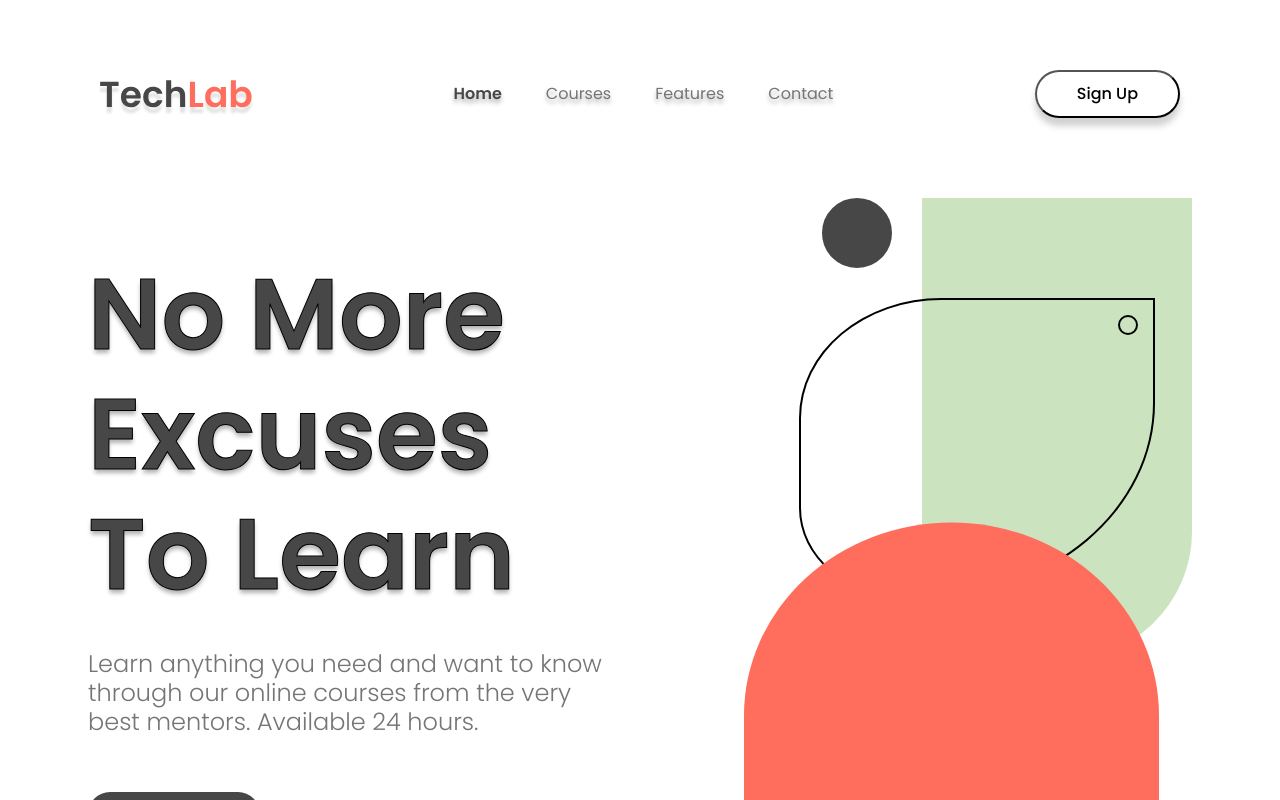
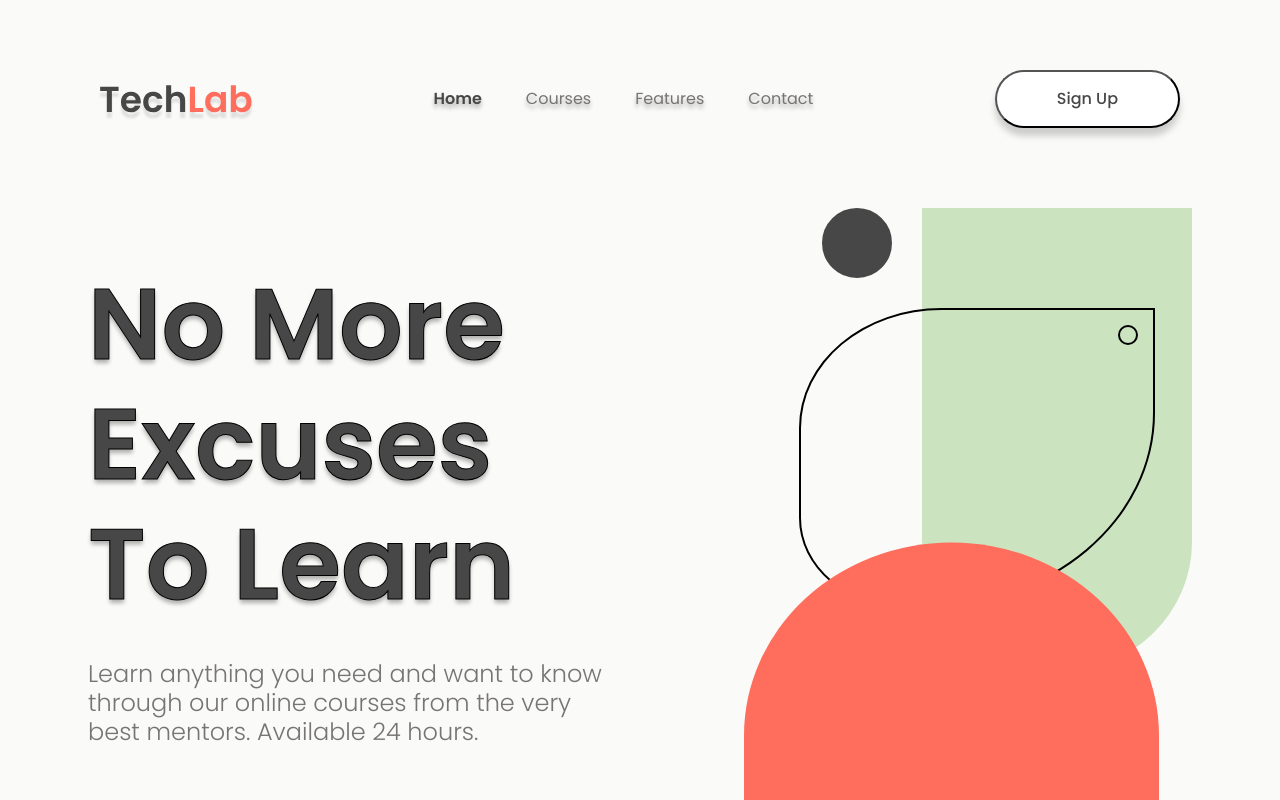
Before and after one commit to lefterisgiannaros/techlab-ui, a React (Create React App) app: page / in a window 1280 px wide. Shown: the top 800 px of the page. Built offline with nearby package versions, Linux system fonts and the light colour scheme.

Commit message:
css fixes

```diff
--- a/src/App.css
+++ b/src/App.css
@@ -1,15 +1,16 @@
 body {
   font-family: "Poppins", sans-serif !important;
+  background-color: #fafaf8 !important;
 }
 
 .btn-curved {
   border-radius: 40px;
-  padding: 10px 40px;
+  padding: 15px 60px;
   font-weight: 500;
 }
 .btn-white {
   background: white;
-  color: black;
+  color: #474747;
   box-shadow: 0 8px 6px rgba(102, 102, 102, 0.3);
 }
 .btn-darkgrey {
@@ -56,7 +57,7 @@ body {
   height: 20px;
   background-color: #474747;
   border-radius: 50%;
-  margin: 0 72px;
+  margin: 15px 72px 0px;
 }
 .home-content .content-left .stats-container .txt-top {
   font-weight: 600;
--- a/src/App.scss
+++ b/src/App.scss
@@ -6,18 +6,19 @@ $darkgray: #767474;
 
 body {
   font-family: "Poppins", sans-serif !important;
+  background-color: $white!important;
 }
 
 .btn {
   &-curved {
     border-radius: 40px;
-    padding: 10px 40px;
+    padding: 15px 60px;
     font-weight: 500;
   }
 
   &-white {
     background: white;
-    color: black;
+    color: $black;
     box-shadow: 0 8px 6px rgba(102, 102, 102, 0.3);
   }
 
@@ -69,7 +70,7 @@ body {
         height: 20px;
         background-color: $black;
         border-radius: 50%;
-        margin: 0 72px;
+        margin: 15px 72px 0px;
       }
 
       .txt-top {
```
Also changed, not shown: 1 other file (tests, documents, lock files or other folders).
